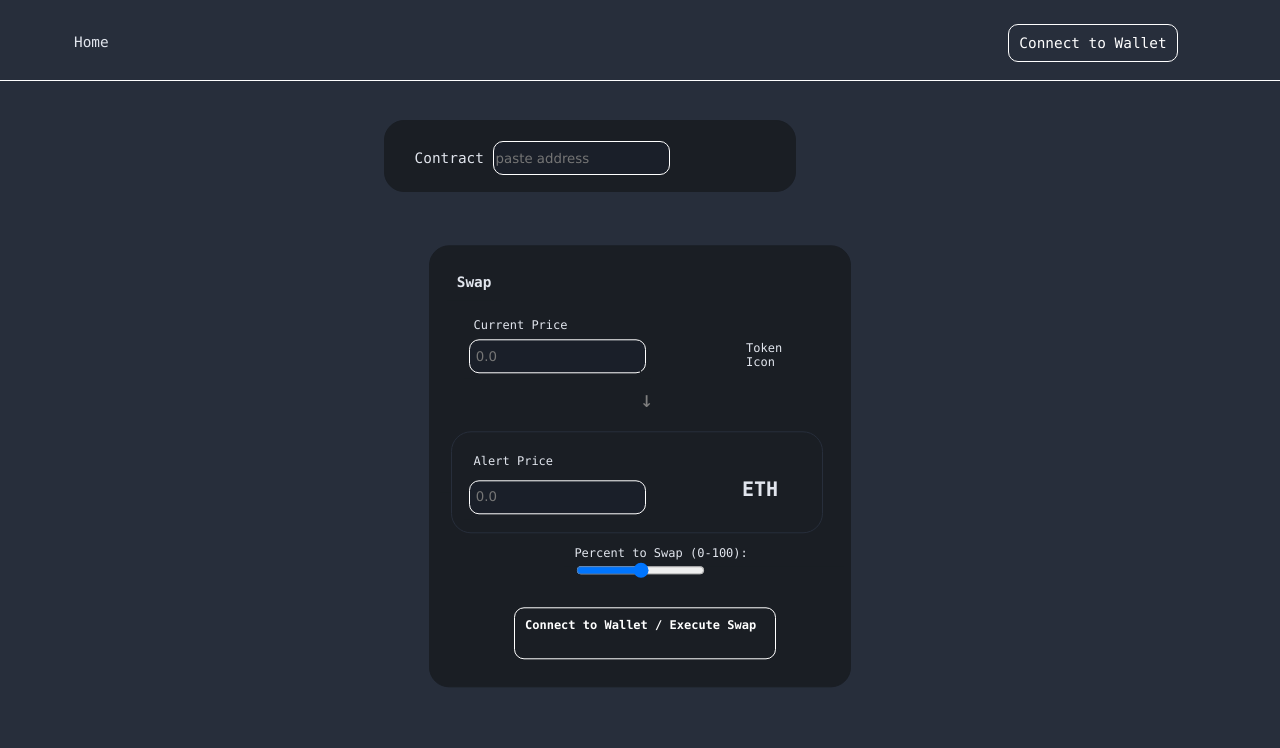
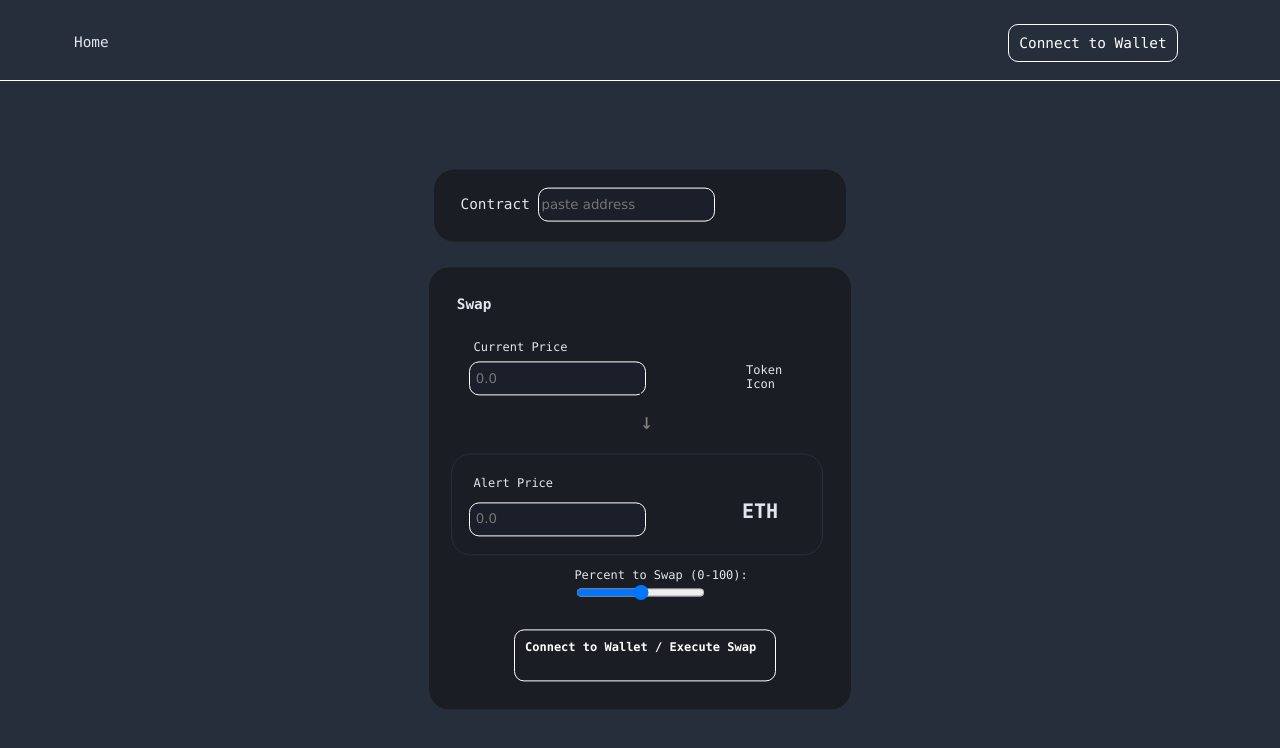
Before and after one commit to RomirH/SafeStop, a plain HTML site: page index.html in a window 1280 px wide. Drawn offline with Linux system fonts and the light colour scheme.

Commit message:
Add files via upload

```diff
--- a/styles.css
+++ b/styles.css
@@ -67,8 +67,9 @@ body {
 
   font-weight: bold;
   padding: 5px;
-  top: 15%;
-  left: 30%;
+  top: 50%;
+  left: 50%;
+  transform: translate(-50%, -320%);
   border: 1px solid #1a1e24;
   border-radius: 20px;
 }
@@ -79,7 +80,7 @@ body {
 
   font-weight: normal;
   top: 17%;
-  left: 32%;
+  left: 5%;
   padding: 5px;
 }
 
@@ -120,7 +121,7 @@ body {
   position: fixed;
   top: 50%;
   left: 50%;
-  transform: translate(-50%, -35%);
+  transform: translate(-50%, -30%);
   height: 420px;
   width: 400px;
 
```
